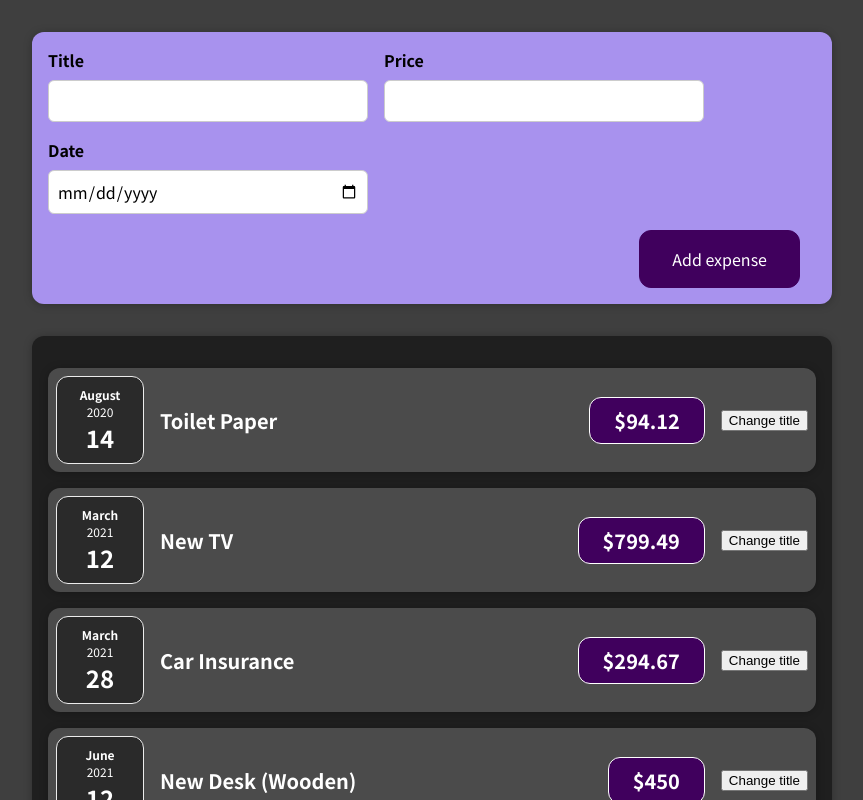
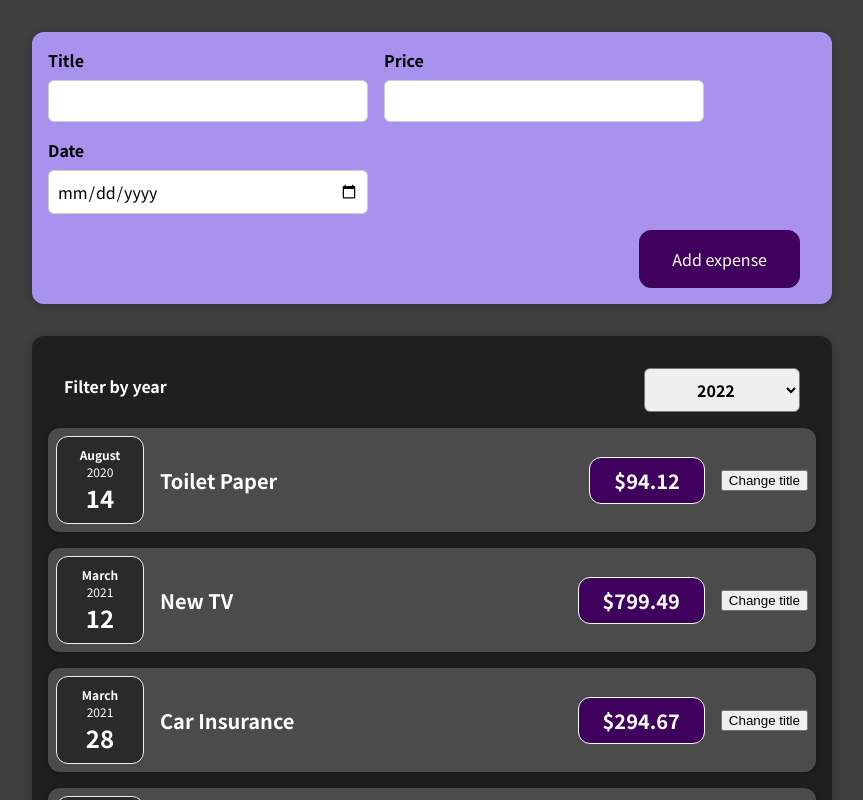
Before and after one commit to alexyatsik/react-learing, a React (Create React App) app: page / in a window 1280 px wide. Shown: the top 800 px of the page, without its empty margins (208-1071 px from the left). Built offline with nearby package versions, Linux system fonts and the light colour scheme.

Commit message:
save state

```diff
--- a/src/components/Expenses/Expenses.js
+++ b/src/components/Expenses/Expenses.js
@@ -1,10 +1,18 @@
 import "./Expenses.css";
 import {Card} from "../UI/Card";
 import {ExpenseItem} from "./ExpenseItem";
+import ExpensesFilter from "./ExpensesFilter";
+import {useState} from "react";
 
 function Expenses(props) {
+  const [selectedYear, setSelectedYear] = useState('2022');
+  const getSelectedYearHandler = (selectedYear) => {
+    setSelectedYear(selectedYear);
+  }
   return (
+    <div>
       <Card className="expenses">
+        <ExpensesFilter selectedYear={selectedYear} getSelectedYear={getSelectedYearHandler}/>
         <ExpenseItem
           title={props.data[0].title}
           amount={props.data[0].amount}
@@ -26,6 +34,7 @@
           date={props.data[3].date}
         />
       </Card>
+    </div>
   );
 }
 
--- /dev/null
+++ b/src/components/Expenses/ExpensesFilter.css
@@ -0,0 +1,24 @@
+.expenses-filter {
+    color: white;
+    padding: 0 1rem;
+}
+
+.expenses-filter__control {
+    display: flex;
+    width: 100%;
+    align-items: center;
+    justify-content: space-between;
+    margin: 1rem 0;
+}
+
+.expenses-filter label {
+    font-weight: bold;
+    margin-bottom: 0.5rem;
+}
+
+.expenses-filter select {
+    font: inherit;
+    padding: 0.5rem 3rem;
+    font-weight: bold;
+    border-radius: 6px;
+}
--- /dev/null
+++ b/src/components/Expenses/ExpensesFilter.js
@@ -0,0 +1,22 @@
+import './ExpensesFilter.css';
+
+const ExpensesFilter = (props) => {
+  const onChangeYearHandler = (event) => {
+    props.getSelectedYear(event.target.value);
+  }
+  return (
+    <div className='expenses-filter'>
+      <div className='expenses-filter__control'>
+        <label>Filter by year</label>
+        <select value={props.selectedYear} onChange={onChangeYearHandler}>
+          <option value='2022'>2022</option>
+          <option value='2021'>2021</option>
+          <option value='2020'>2020</option>
+          <option value='2019'>2019</option>
+        </select>
+      </div>
+    </div>
+  );
+};
+
+export default ExpensesFilter;
```
Lines whose indentation alone changed are shown as unchanged.
